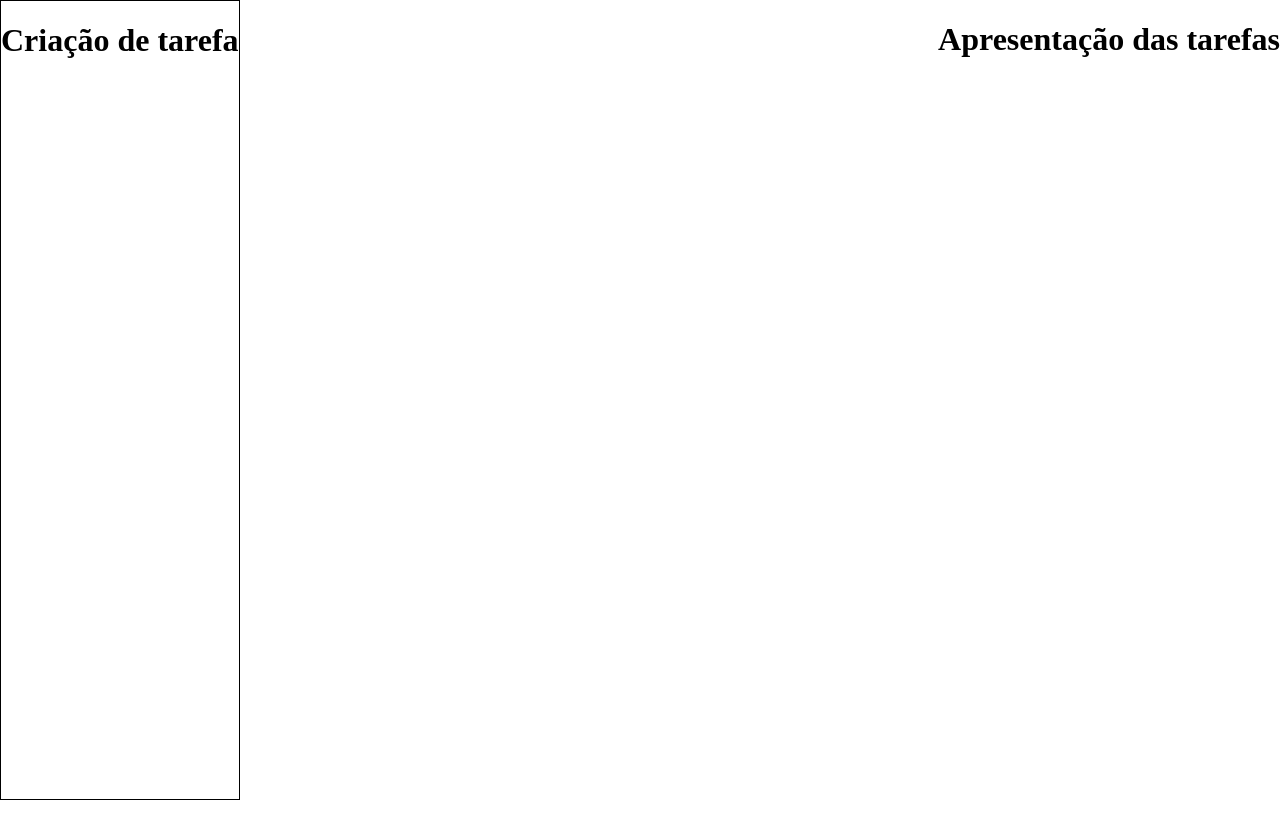
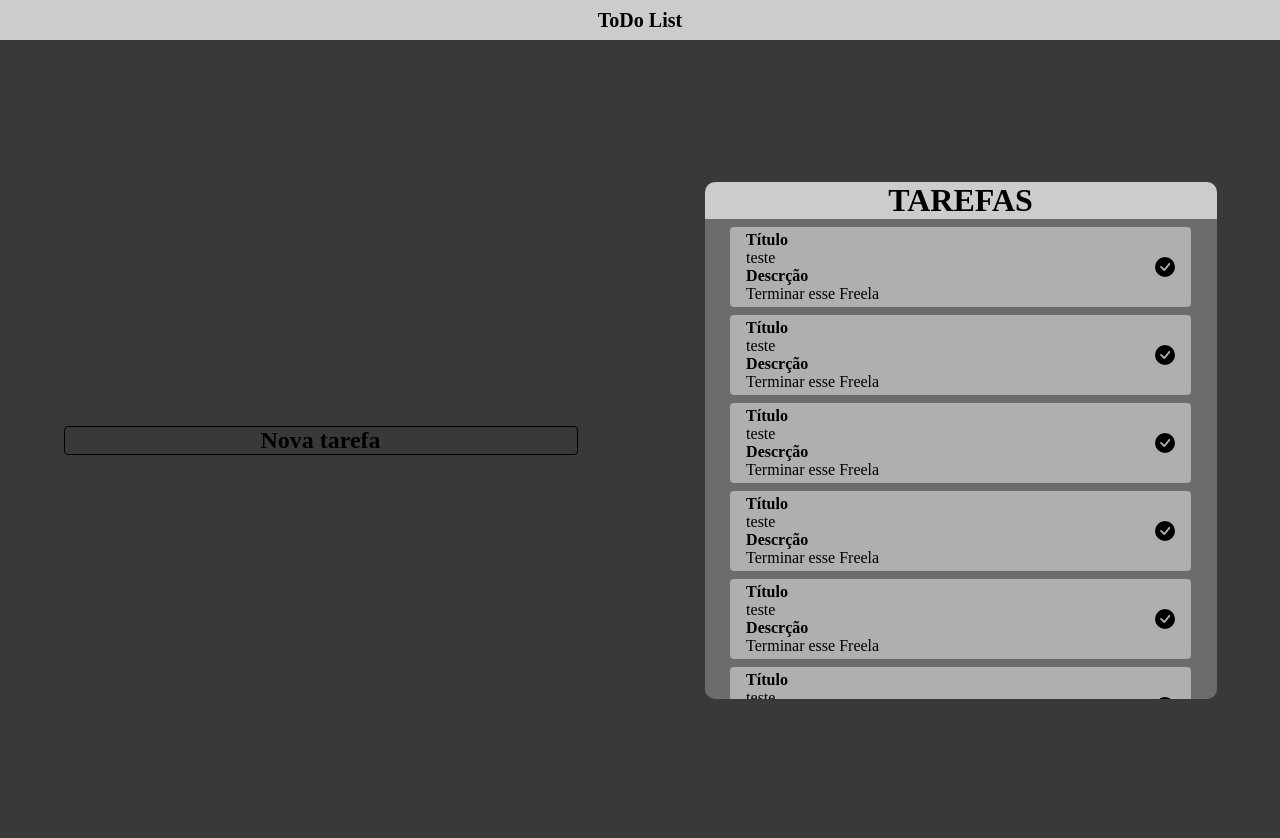
Before and after one commit to lorransantos/todoList, a React (Vite) app in the folder my-react-app/: page / in a window 1280 px wide. Before the commit the page ends 800 px from the top, so only its background shows below. Built offline with nearby package versions, Linux system fonts and the light colour scheme.

Commit message:
Estilização das tarefas

```diff
--- a/my-react-app/src/App.jsx
+++ b/my-react-app/src/App.jsx
@@ -1,17 +1,29 @@
+import Tasks from "./components/Tasks/Tasks.jsx";
 import GlobalStyle from "./globalStyles.js";
-import { Container, CreateTasksContainer } from "./style.js";
+import {
+  Container,
+  Header,
+  CreateTasksContainer,
+  ContainerTasks,
+} from "./style.js";
 
 const App = () => {
   return (
-    <Container>
+    <>
       <GlobalStyle />
-      <CreateTasksContainer>
-        <h1>Criação de tarefa</h1>
-      </CreateTasksContainer>
-      <div>
-        <h1>Apresentação das tarefas</h1>
-      </div>
-    </Container>
+      <Header>
+        <h1>ToDo List</h1>
+      </Header>
+      <Container>
+        <CreateTasksContainer>
+          <h2>Nova tarefa</h2>
+        </CreateTasksContainer>
+        {/* <ContainerTasks>
+          <h2>Tarefas</h2>
+        </ContainerTasks> */}
+        <Tasks />
+      </Container>
+    </>
   );
 };
 
--- /dev/null
+++ b/my-react-app/src/components/CardTasks/CardTasks.jsx
@@ -0,0 +1,36 @@
+import React, { useState } from "react";
+import { BsFillCheckCircleFill } from "react-icons/bs";
+import { Container, Card } from "./styles";
+
+const CardTasks = () => {
+  const [items, setItems] = useState([
+    { title: "teste", description: "Terminar esse Freela" },
+    { title: "teste", description: "Terminar esse Freela" },
+    { title: "teste", description: "Terminar esse Freela" },
+    { title: "teste", description: "Terminar esse Freela" },
+    { title: "teste", description: "Terminar esse Freela" },
+    { title: "teste", description: "Terminar esse Freela" },
+    { title: "teste", description: "Terminar esse Freela" },
+    { title: "teste", description: "Terminar esse Freela" },
+    { title: "teste", description: "Terminar esse Freela" },
+  ]);
+  return (
+    <>
+      <Container>
+        {items.map((item) => (
+          <Card>
+            <div>
+              <h3>Título</h3>
+              <p>{item.title}</p>
+              <h3>Descrção</h3>
+              <p>{item.description}</p>
+            </div>
+            <BsFillCheckCircleFill size={'20px'} />
+          </Card>
+        ))}
+      </Container>
+    </>
+  );
+};
+
+export default CardTasks;
--- /dev/null
+++ b/my-react-app/src/components/CardTasks/styles.js
@@ -0,0 +1,22 @@
+import styled from "styled-components";
+
+export const Container = styled.div`
+  width: 100%;
+  overflow-y: scroll;
+  height: 60vh;
+`;
+
+export const Card = styled.div`
+  box-sizing: border-box;
+  background-color: #afafaf;
+  width: 90%;
+  margin: 8px auto;
+  padding: 4px 16px;
+  border-radius: 4px;
+  display: flex;
+  justify-content: space-between;
+  align-items: center;
+  h3 {
+    font-size: 16px;
+  }
+`;
--- /dev/null
+++ b/my-react-app/src/components/Tasks/Tasks.jsx
@@ -0,0 +1,18 @@
+import React from "react";
+import CardTasks from "../CardTasks/CardTasks";
+import { ContainerTasks, Title, BodyTasks } from "./styles";
+
+const Tasks = () => {
+  return (
+    <ContainerTasks>
+      <Title>
+        <h1>Tarefas</h1>
+      </Title>
+      <BodyTasks>
+        <CardTasks />
+      </BodyTasks>
+    </ContainerTasks>
+  );
+};
+
+export default Tasks;
--- /dev/null
+++ b/my-react-app/src/components/Tasks/styles.js
@@ -0,0 +1,26 @@
+import styled from "styled-components";
+
+export const ContainerTasks = styled.div`
+  width: 40%;
+  box-sizing: border-box;
+  height: 50%;
+`;
+
+export const Title = styled.div`
+  border-radius: 10px 10px 0 0;
+  background-color: #cccccc;
+  width: 100%;
+  text-align: center;
+  text-transform: uppercase;
+  box-sizing: border-box;
+`;
+
+export const BodyTasks = styled.div`
+  width: 100%;
+  height: 100%;
+  background-color: #6c6c6c;
+  border-radius: 0 0 10px 10px;
+  display: flex;
+  justify-content: center;
+  box-sizing: border-box;
+`;
--- a/my-react-app/src/globalStyles.js
+++ b/my-react-app/src/globalStyles.js
@@ -1,7 +1,7 @@
 import { createGlobalStyle } from "styled-components";
 
 const GlobalStyle = createGlobalStyle`
-  body {
+  * {
     margin: 0px;
     padding: 0px;
   }
--- a/my-react-app/src/style.js
+++ b/my-react-app/src/style.js
@@ -4,11 +4,37 @@ export const Container = styled.div`
   display: flex;
   width: 100%;
   min-height: 100vh;
-  justify-content: space-between;
-  margin: 0px;
+  justify-content: space-around;
+  margin: 0px auto;
   padding: 0px;
+  background-color: #393939;
+  align-items: center;
+`;
+
+export const Header = styled.header`
+  display: flex;
+  justify-content: center;
+  align-items: center;
+  width: 100%;
+  height: 40px;
+  background-color: #cccccc;
+  h1 {
+    font-size: 20px;
+  }
 `;
 
 export const CreateTasksContainer = styled.div`
   border: 1px solid black;
-`
+  width: 40%;
+  height: 100%;
+  text-align: center;
+  border-radius: 4px;
+`;
+
+export const ContainerTasks = styled.div`
+  border: 1px solid black;
+  width: 40%;
+  height: 100%;
+  text-align: center;
+  border-radius: 4px;
+`;
```
